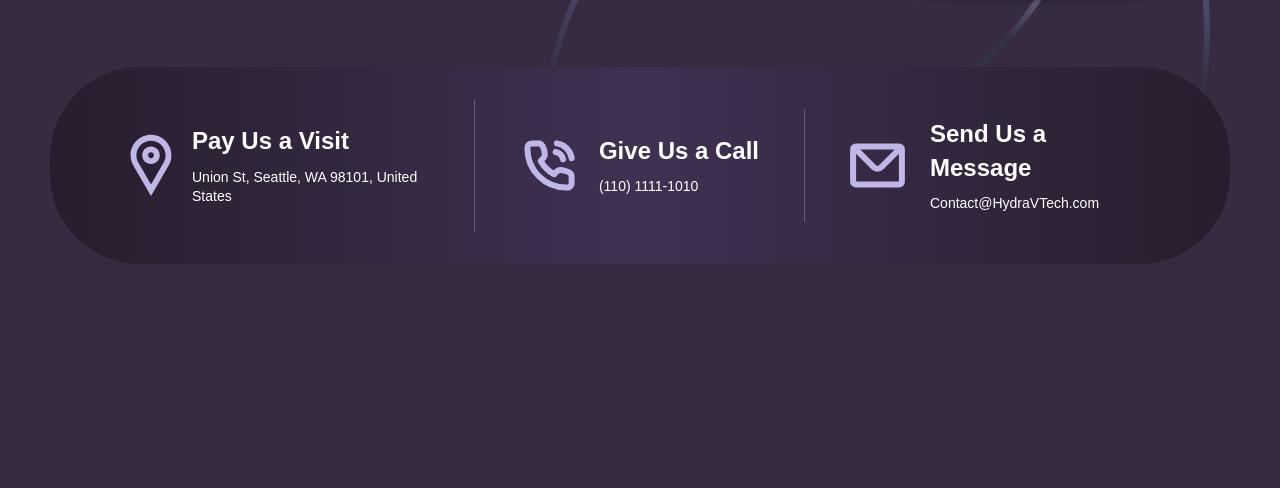
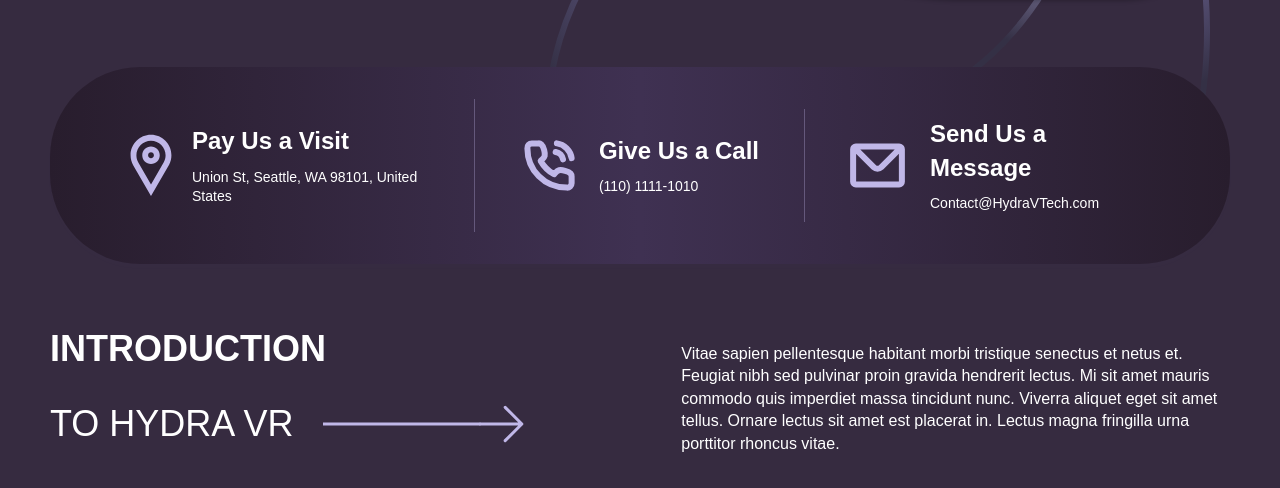
Before and after one commit to huhhell/hydraLanding, a website built with Vite: page index.html in a window 1280 px wide. Shown: the part 706-1194 px from the top of the page. Before the commit the page ends 1020 px from the top, so only its background shows below. Built offline with nearby package versions, Linux system fonts and the light colour scheme; files whose address does not match are found by name.

Commit message:
info block

```diff
--- a/index.html
+++ b/index.html
@@ -34,8 +34,9 @@
         <div class="header__contact">
             <a href="#" class="header__contact-link">CONTACT US</a>
             <a href="#" class="btn-purple header__contact-join">JOIN HYDRA</a>
-<!--            TODO open this menu-->
-            <button class="header__menu"><img src="./src/img/header/menu.svg" alt="menu" class="header__menu-img"></button>
+            <!--            TODO open this menu-->
+            <button class="header__menu"><img src="./src/img/header/menu.svg" alt="menu" class="header__menu-img">
+            </button>
         </div>
     </header>
     <section class="intro">
@@ -86,6 +87,19 @@
             <img src="./src/img/contact/btn-next.svg" alt="next" class="contact__next-img">
         </button>
     </section>
+    <section class="info">
+        <div class="info__title">
+            <h3 class="info__title-text">INTRODUCTION</h3>
+            <div class="info__subtitle">
+                <h4 class="info__subtitle-text">TO HYDRA VR</h4>
+                <img src="./src/img/info/arrow.svg" alt="arrow" class="info__subtitle-img">
+            </div>
+        </div>
+        <p class="info__text">Vitae sapien pellentesque habitant morbi tristique senectus et netus et. Feugiat
+            nibh sed pulvinar proin gravida hendrerit lectus. Mi sit amet mauris commodo
+            quis imperdiet massa tincidunt nunc. Viverra aliquet eget sit amet tellus. Ornare
+            lectus sit amet est placerat in. Lectus magna fringilla urna porttitor rhoncus vitae.</p>
+    </section>
 </div>
 
 <script src="./src/scripts/carouselNew.js"></script>
--- a/src/styles/main.scss
+++ b/src/styles/main.scss
@@ -1,5 +1,7 @@
 @import url('https://fonts.googleapis.com/css2?family=Montserrat:wght@300;400;700&display=swap');
 
+
+// TODO add white color to * and delete it everywhere
 * {
   font-family: Monserrat, sans-serif;
   font-size: 12px;
@@ -103,7 +105,7 @@
     align-items: center;
     gap: 40px;
 
-    &  a {
+    & a {
       font-size: 14px;
       padding: 17px 35px;
       font-weight: 700;
@@ -129,7 +131,8 @@
       }
     }
 
-    &-join {}
+    &-join {
+    }
   }
 
   &__menu {
@@ -140,7 +143,8 @@
       display: block;
     }
 
-    &-img {}
+    &-img {
+    }
   }
 }
 
@@ -213,6 +217,7 @@
       display: none;
     }
   }
+
   &__build {
     display: flex;
     align-items: center;
@@ -229,6 +234,7 @@
         text-align: center;
       }
     }
+
     &-img {
 
       @media (max-width: 500px) {
@@ -265,6 +271,7 @@
       border: 10px solid rgba(49, 37, 55, 0.3);
     }
   }
+
   &__img-up, &__img-left, &__img-right {
     z-index: 0;
     position: absolute;
@@ -287,6 +294,7 @@
       left: 70px;
     }
   }
+
   &__img-left {
     left: -150px;
     top: 200px;
@@ -305,8 +313,9 @@
   justify-content: space-between;
   padding: 25px 40px;
   border-radius: 90px;
-  background: linear-gradient(90deg, rgba(255,255,255,1) 0%, rgba(40,29,45,1) 0%, rgba(63,49,82,1) 50%, rgba(40,29,45,1) 100%);
+  background: linear-gradient(90deg, rgba(255, 255, 255, 1) 0%, rgba(40, 29, 45, 1) 0%, rgba(63, 49, 82, 1) 50%, rgba(40, 29, 45, 1) 100%);
   box-shadow: 0 4px 4px 0 rgba(192, 183, 232, 0.01);
+  margin-bottom: 60px;
 
   @media (max-width: 1050px) {
     justify-content: center;
@@ -365,8 +374,11 @@
     display: flex;
   }
 
-  &__icon {}
-  &__info {}
+  &__icon {
+  }
+
+  &__info {
+  }
 
   &__title {
     color: #ffffff;
@@ -420,3 +432,74 @@
     }
   }
 }
+
+.info {
+  display: flex;
+  align-items: center;
+  justify-content: space-between;
+  gap: 7%;
+
+  @media (max-width: 1000px) {
+    display: block;
+  }
+
+  &__title {
+    flex: 0 1 50%;
+  }
+
+  &__title-text {
+    color: #FFF;
+    font-size: 36px;
+    font-weight: 700;
+
+    @media (max-width: 1000px) {
+      text-align: center;
+    }
+
+    @media (max-width: 600px) {
+      font-size: 26px;
+    }
+  }
+
+  &__subtitle {
+    display: flex;
+    align-items: center;
+    gap: 30px;
+
+    @media (max-width: 1000px) {
+      display: block;
+    }
+
+    &-text {
+      font-size: 36px;
+      color: #ffffff;
+      font-weight: 300;
+
+      @media (max-width: 1000px) {
+        text-align: center;
+      }
+
+      @media (max-width: 600px) {
+        font-size: 26px;
+      }
+    }
+
+    &-img {
+
+      @media (max-width: 1200px) {
+        display: none;
+      }
+    }
+  }
+
+  &__text {
+    flex: 0 1 50%;
+
+    color: #FFF;
+    font-size: 16px;
+
+    @media (max-width: 1000px) {
+      display: none;
+    }
+  }
+}
```
Also changed, not shown: src/img/info/arrow.svg (added), src/styles/main.css, 1 other file.
